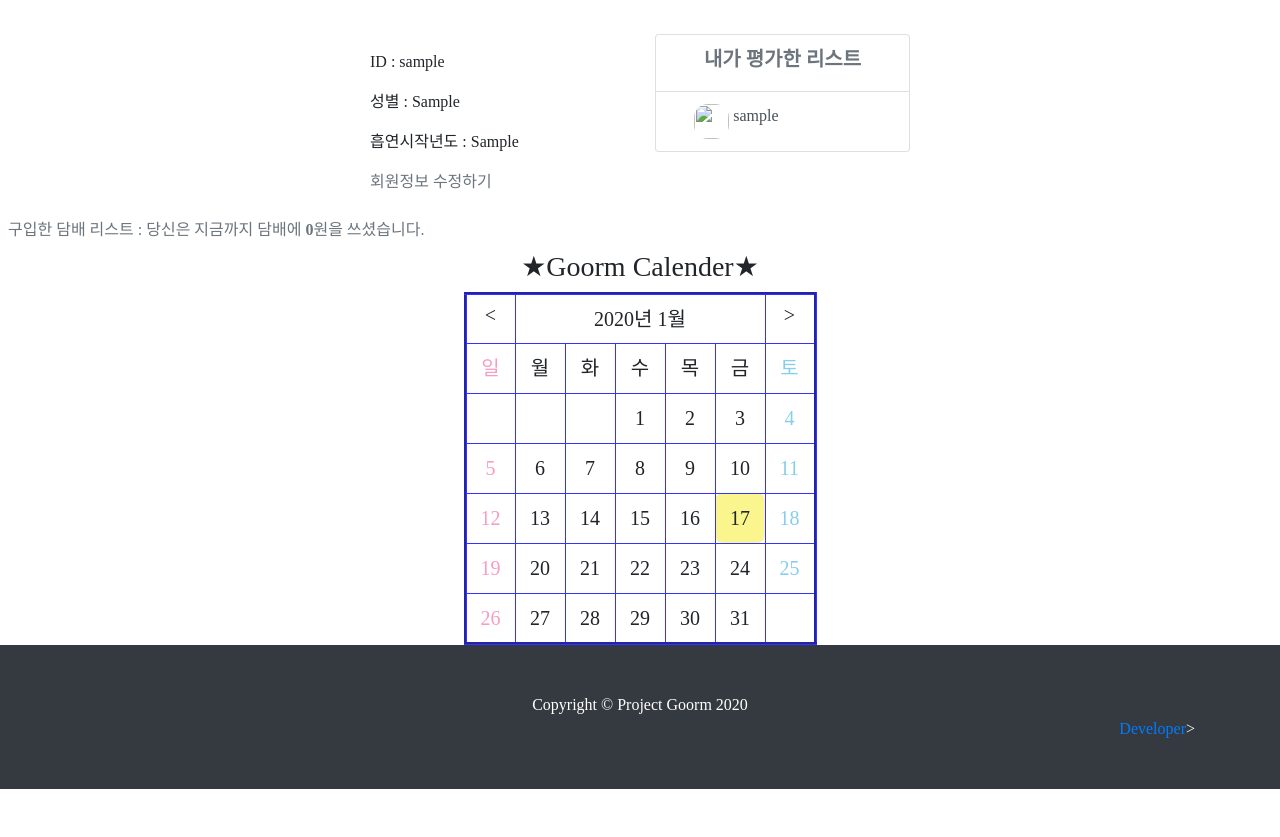
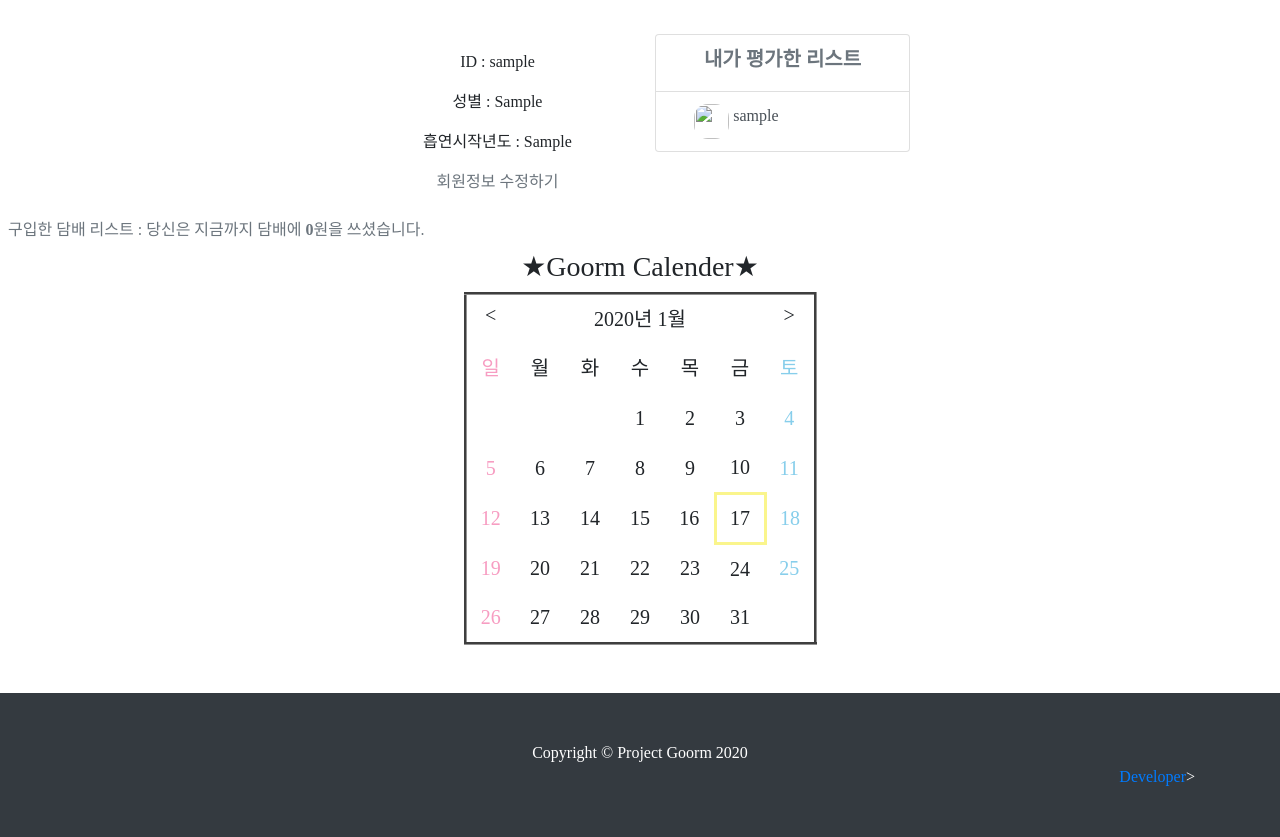
Before and after one commit to labiss96/django-goorm, a Django app: a page that uses accounts/templates/accounts/mypage.html in a window 1280 px wide. Shown: the part 70-907 px from the top of the page. Before the commit the page ends 859 px from the top, so only its background shows below. Run offline with Django 3.2, Linux system fonts and the light colour scheme; a user stored in the database is signed in; tables that the repository leaves empty hold one stand-in row (values such as "Sample post"); data that the repository does not hold is empty; some libraries are stand-ins or nearby versions; some web fonts are replaced.

Commit message:
달력 수정.

```diff
--- a/accounts/templates/accounts/mypage.html
+++ b/accounts/templates/accounts/mypage.html
@@ -9,9 +9,11 @@
         height: 50px;
         text-align: center;
         font-size: 20px;
-        font-family: 굴림;
-        border: 2px border-color:#3333FF;
+        font-family:'BMHANNAAir' !important;
+        border: 2px;
         border-radius: 8px;
+        border-color:#929292;
+        /* border-color:#b4b4b4; */
         /*모서리 둥글게*/
     }
 </style>
@@ -108,13 +110,20 @@
                 && today.getMonth() == date.getMonth()
                 && i == date.getDate()) {
                 //달력에 있는 년,달과 내 컴퓨터의 로컬 년,달이 같고, 일이 오늘의 일과 같으면
-                cell.bgColor = "#FAF58C";//셀의 배경색을 노랑으로
+                cell.style.border = "3px solid #FAF58C";//셀의 배경색을 노랑으로
+                cell.style.borderRadius = "5px";
             }
+
+            var grm_cnt = {};
+            grm_cnt['count'] = 0;
             for (var a in infoarray) {
                 if (today.getFullYear() == infoarray[a].year
                     && today.getMonth() == infoarray[a].month
                     && i == infoarray[a].day)
-                    cell.bgColor = "#FAF58C";//셀의 배경색을 노랑으로
+
+                    cell.bgColor = "#b4b4b4";
+                    // cell.style.backgroundColor = "red";
+
 
             }
         }
@@ -128,8 +137,7 @@
     <div class="col-lg-3">
 
     </div>
-
-    <div class="col-lg-3 ">
+    <div class="col-lg-3" style="text-align: center;">
         <p><img style="width: 13.5rem; border-radius: 25%;" src="{{ mypage_info.profile_img.url }}"></p>
         <p>ID : {{ mypage_info.username }}</p>
         <p>성별 : {{mypage_info.sex }}</p>
@@ -188,7 +196,7 @@
 <!-- 달력시작 -->
 
 <h3 align="center">★Goorm Calender★</h3>
-<table id="calendar" border="3" align="center" style="border-color:#3333FF ">
+<table id="calendar" border="3" align="center" style="border-color:#929292; ">
     <tr>
         <!-- label은 마우스로 클릭을 편하게 해줌 -->
         <td><label onclick="prevCalendar()">
@@ -212,7 +220,7 @@
         </td>
     </tr>
 </table>
-
+<br><br>
 <!-- 달력 끝 -->
 
 
--- a/requirements.txt
+++ b/requirements.txt
@@ -3,4 +3,4 @@ django-polymorphic==2.1.2
 pytz==2019.3
 sqlparse==0.3.0
 django-default-imagefield==0.5.5
-Pillow==6.1.0
+Pillow==6.2.2
```
